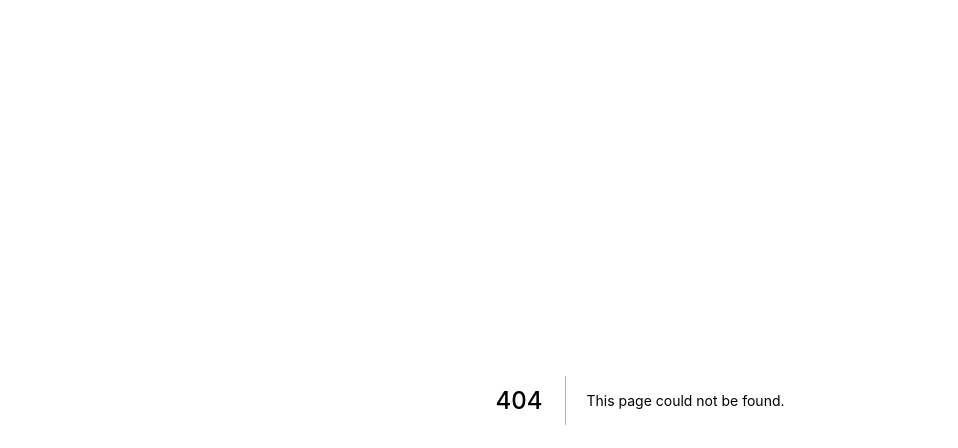
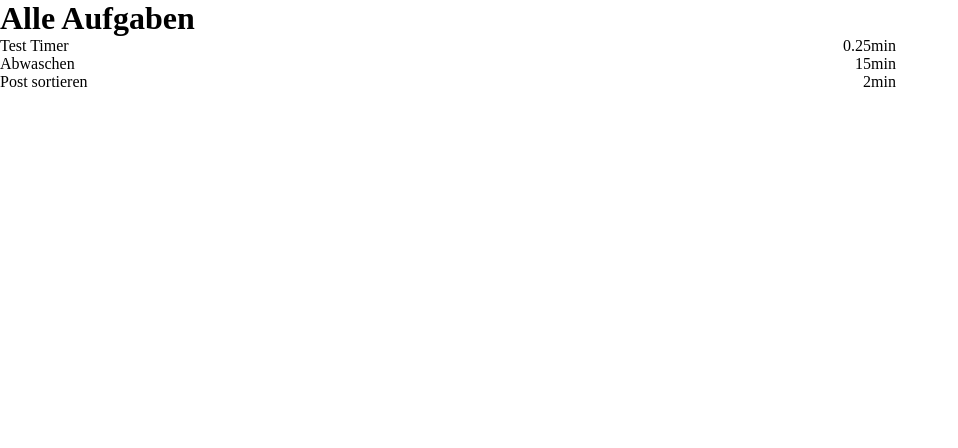
Before and after one commit to A11yship/capstone-project, a Next.js app: page /task-list in a window 1280 px wide. Before the commit this address had no page. Shown: the top 448 px of the page, without its empty margins (0-958 px from the left). Built offline with nearby package versions, Linux system fonts and the light colour scheme.

Commit message:
Create new page for the list of tasks

```diff
--- /dev/null
+++ b/src/pages/task-list.js
@@ -0,0 +1,20 @@
+import StyledList from '../components/List/StyledList';
+import StyledListItem from '../components/ListItem/StyledListItem';
+import useStore from '../hooks/useStore';
+
+export default function TaskList() {
+	const tasks = useStore(state => state.tasks);
+	return (
+		<>
+			<h1>Alle Aufgaben</h1>
+			<StyledList role="list">
+				{tasks.map(task => (
+					<StyledListItem key={task.id}>
+						<span>{task.name}</span>
+						<span>{task.time}min</span>
+					</StyledListItem>
+				))}
+			</StyledList>
+		</>
+	);
+}
```
Also changed, not shown: src/pages/index.js (+0 -10 lines).
